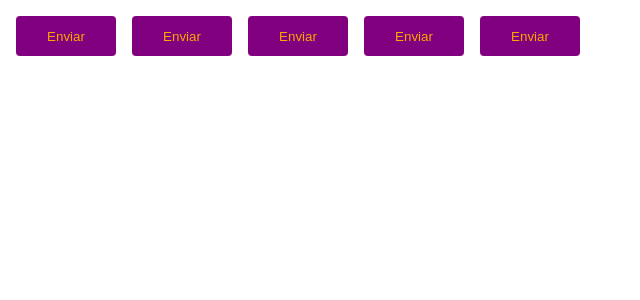
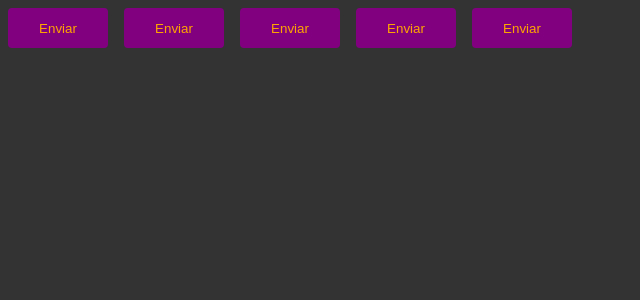
Before and after one commit to fabiomoura-m/ignite-timer, a React (Vite) app: page / in a window 1280 px wide. Shown: the top 300 px of the page, without its empty margins (0-640 px from the left). Built offline with nearby package versions, Linux system fonts and the light colour scheme.

Commit message:
Estrutura da aplicação - Estilos globais

```diff
--- a/src/App.tsx
+++ b/src/App.tsx
@@ -1,5 +1,6 @@
 import { ThemeProvider } from 'styled-components';
 import { Button } from './components/Button';
+import { GlobalStyle } from './styles/global';
 import { defaultTheme } from './styles/themes/default';
 
 export function App() {
@@ -10,6 +11,7 @@
             <Button variant="success" />
             <Button variant="danger" />
             <Button />
+            <GlobalStyle />
         </ThemeProvider>
     );
 }
--- /dev/null
+++ b/src/styles/global.ts
@@ -0,0 +1,13 @@
+import { createGlobalStyle } from 'styled-components';
+
+export const GlobalStyle = createGlobalStyle`
+    *{
+        margin: 0;
+        padding: 0;
+        box-sizing: border-box;
+    }
+    body{
+        background-color: #333;
+        color: #fff;
+    }
+`;
```
